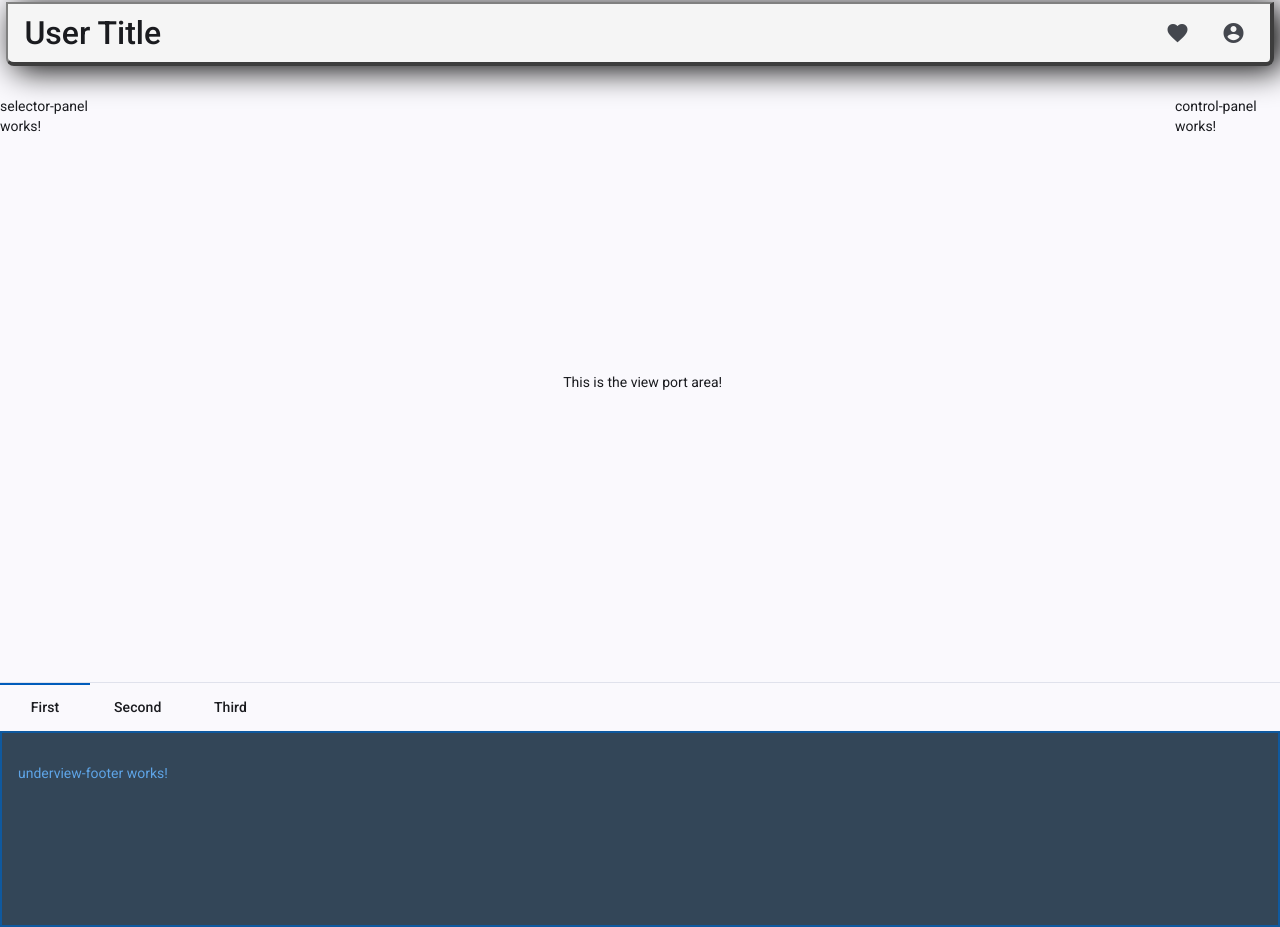
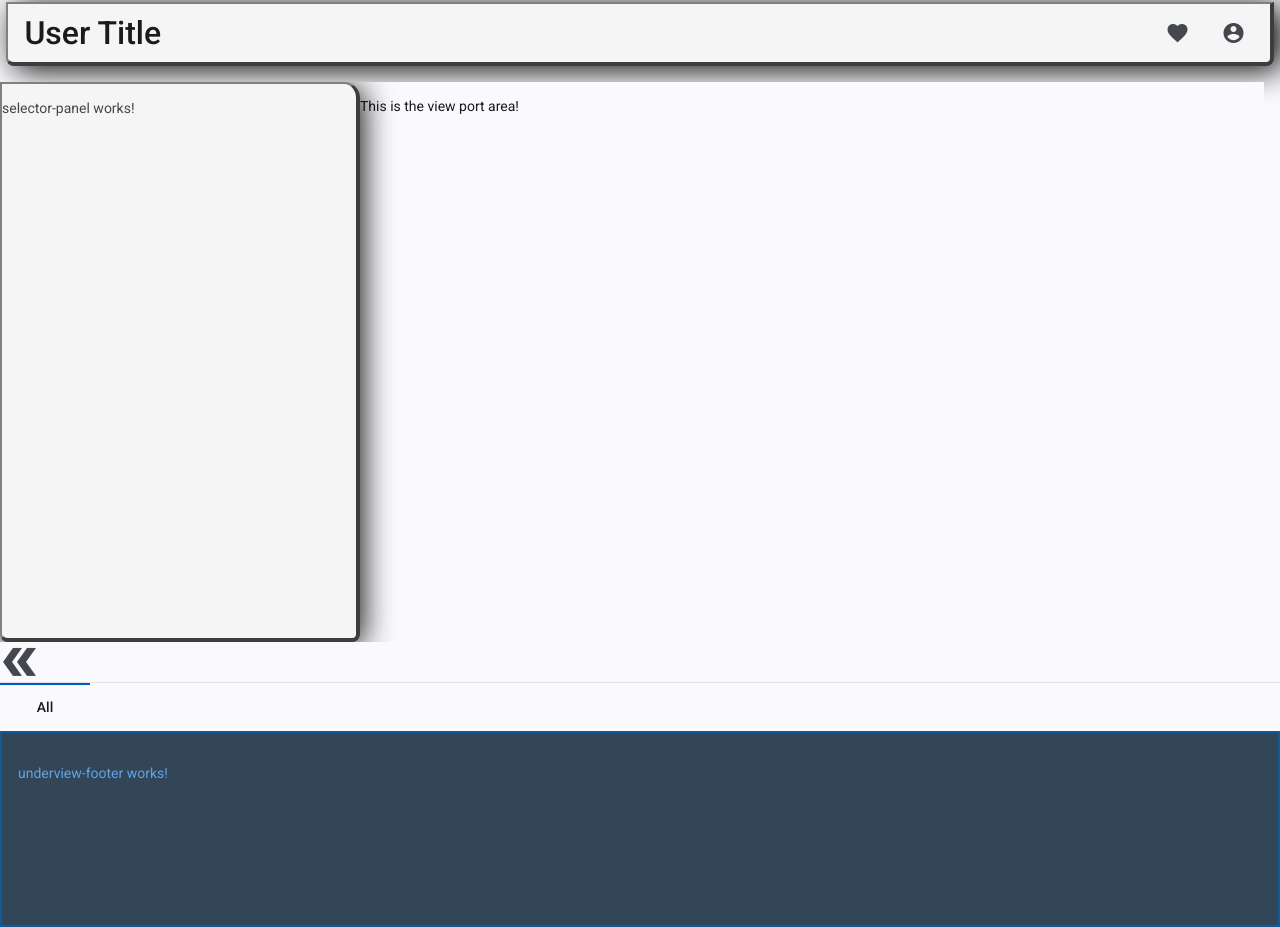
Before and after one commit to ClearTonic21/canopy-trails, an Angular app: page / in a window 1280 px wide. Built offline with nearby package versions, Linux system fonts and the light colour scheme.

Commit message:
unable to complete the animation at this time, pushing to come back to it later

```diff
--- a/src/app/components/overview-header/overview-header.html
+++ b/src/app/components/overview-header/overview-header.html
@@ -5,7 +5,6 @@
       matIconButton
       class="favorite-icon"
       matTooltip="Info about the action"
-      aria-label="Example icon-button with heart icon"
     >
       <mat-icon>favorite</mat-icon>
     </button>
@@ -13,7 +12,6 @@
       matIconButton
       class="account-circle-icon"
       matTooltip="Info about the action"
-      aria-label="Example icon-button with share icon"
     >
       <mat-icon>account_circle</mat-icon>
     </button>
--- a/src/app/components/tab-panel/tab-panel.html
+++ b/src/app/components/tab-panel/tab-panel.html
@@ -3,7 +3,8 @@
   animationDuration="200ms"
   mat-stretch-tabs="false"
 >
-  <mat-tab label="First"></mat-tab>
-  <mat-tab label="Second"></mat-tab>
-  <mat-tab label="Third"></mat-tab>
+  <mat-tab label="All"></mat-tab>
+  @for (tab of tabs; track $index) {
+    <mat-tab label="{{ tab.name }}"></mat-tab>
+  }
 </mat-tab-group>
--- a/src/app/components/tab-panel/tab-panel.ts
+++ b/src/app/components/tab-panel/tab-panel.ts
@@ -1,5 +1,9 @@
 import { Component, Input, signal } from '@angular/core';
 import { MatTabsModule } from '@angular/material/tabs';
+
+class Tab {
+  name: string = 'tabName'
+}
 
 @Component({
   selector: 'tab-panel',
@@ -8,5 +12,5 @@ import { MatTabsModule } from '@angular/material/tabs';
   styleUrl: './tab-panel.scss'
 })
 export class TabPanel {
-
+  @Input() tabs: Tab[] = [];
 }
--- a/src/app/components/view-port/view-port.html
+++ b/src/app/components/view-port/view-port.html
@@ -1,11 +1,32 @@
 <div class="adjustable-port">
-  <div className="selector-panel-container view-port-panel">
-    <selector-panel></selector-panel>
-  </div>
-  <div class="inner-port view-port-panel">
-    <p>This is the view port area!</p>
-  </div>
-  <div class="control-panel-container">
+  <mat-sidenav-container>
+    <mat-sidenav
+      class="selector-panel-container"
+      #sideNavSelectorPanel
+      mode="side"
+      opened="true"
+    >
+      <selector-panel></selector-panel>
+    </mat-sidenav>
+
+    <mat-sidenav-content>
+      <div class="inner-port view-port-panel">
+        <p>This is the view port area!</p>
+      </div>
+    </mat-sidenav-content>
+  </mat-sidenav-container>
+  <button
+    matIconButton
+    class="chevron-icon-aimed-right end-controls"
+    matTooltip="Toggle selector panel"
+    #chevronIconButton
+    (click)="ToggleSelectorPanel()"
+    [ngClass]="{'chevron-icon-aimed-left' : isOpened}"
+  >
+    <mat-icon>double_arrow</mat-icon>
+  </button>
+
+  <!-- <div class="control-panel-container">
     <control-panel></control-panel>
-  </div>
+  </div> -->
 </div>
--- a/src/app/components/view-port/view-port.scss
+++ b/src/app/components/view-port/view-port.scss
@@ -1,27 +1,62 @@
+.adjustable-port {
+  display: flex;
+  flex-direction: column;
+  justify-content: space-between;
+  height: 75vh;
+  padding: 0 1rem 0 0;
+}
+
+.selector-panel-container {
+  display: flex;
+  flex-direction: column;
+  background: whitesmoke;
+  border-bottom: solid 0.3rem rgb(61, 61, 61);
+  border-right: solid 0.3rem rgb(61, 61, 61);
+  border-top: solid 0.15rem gray;
+  border-left: solid 0.15rem gray;
+  border-bottom-right-radius: 0.5rem;
+  border-bottom-left-radius: 0.5rem;
+  box-shadow: 0.1rem 0.25rem 2rem black;
+}
+
+mat-sidenav-container {
+  height: 100%;
+  width: 100%;
+}
+
 .inner-port {
   display: flex;
   align-items: center;
 }
 
-.selector-panel-container{
-  display: flex;
-  flex-direction: column;
-  align-items: center;
-  justify-self: center;
-  height: 100%;
-  width: 20%;
+.chevron-icon-aimed-left {
+  overflow: visible;
+  z-index: 10;
+  animation-name: toggleAim;
+  animation-duration: 350ms;
+  animation-timing-function: ease-in-out;
+  animation-direction: normal;
+  animation-fill-mode: forwards;
+  animation-play-state: paused;
 }
 
-.adjustable-port {
-  height: 75vh;
-  justify-content: space-between;
-  display: flex;
+.chevron-icon-aimed-right {
+  overflow: visible;
+  z-index: 10;
+  animation-name: toggleAim;
+  animation-duration: 350ms;
+  animation-timing-function: ease-in-out;
+  animation-direction: normal;
+  animation-fill-mode: forwards;
+  animation-play-state: running;
 }
 
-.view-port-panel {
-  display: flex;
-  align-items: center;
-  justify-content: center;
-  height: 100%;
-  width: 100%;
+@keyframes toggleAim {
+  0% {
+    scale: 1;
+  }
+  100% {
+    scale: 2;
+    transform: rotate(-180deg);
+  }
 }
--- a/src/app/components/view-port/view-port.ts
+++ b/src/app/components/view-port/view-port.ts
@@ -1,13 +1,24 @@
-import { Component, Input, signal } from '@angular/core';
+import { Component, signal, ViewChild } from '@angular/core';
 import { SelectorPanel } from "./components/selector-panel/selector-panel";
-import { ControlPanel } from "./components/control-panel/control-panel";
+import { MatSidenav, MatSidenavModule } from '@angular/material/sidenav';
+import { MatIconModule } from '@angular/material/icon';
+import { MatButtonModule, MatIconButton } from '@angular/material/button';
+import { NgClass } from '@angular/common';
 
 @Component({
   selector: 'view-port',
-  imports: [SelectorPanel, ControlPanel],
+  imports: [SelectorPanel, MatSidenavModule, MatButtonModule, MatIconModule, NgClass ],
   templateUrl: './view-port.html',
   styleUrl: './view-port.scss'
 })
 export class ViewPort {
+  @ViewChild('sideNavSelectorPanel')
+  selectorPanelElement!: MatSidenav;
+  @ViewChild('chevronIconButton') chevronButton!: MatIconButton;
+  isOpened = signal<boolean>(this.selectorPanelElement?.opened ?? true);
 
+  ToggleSelectorPanel() {
+    this.selectorPanelElement.toggle();
+    // this.chevronButton._elementRef.nativeElement.style.animationPlayState = this.chevronButton._elementRef.nativeElement.style.animationPlayState === 'running' ? 'paused' : 'running';
+  }
 }
```
